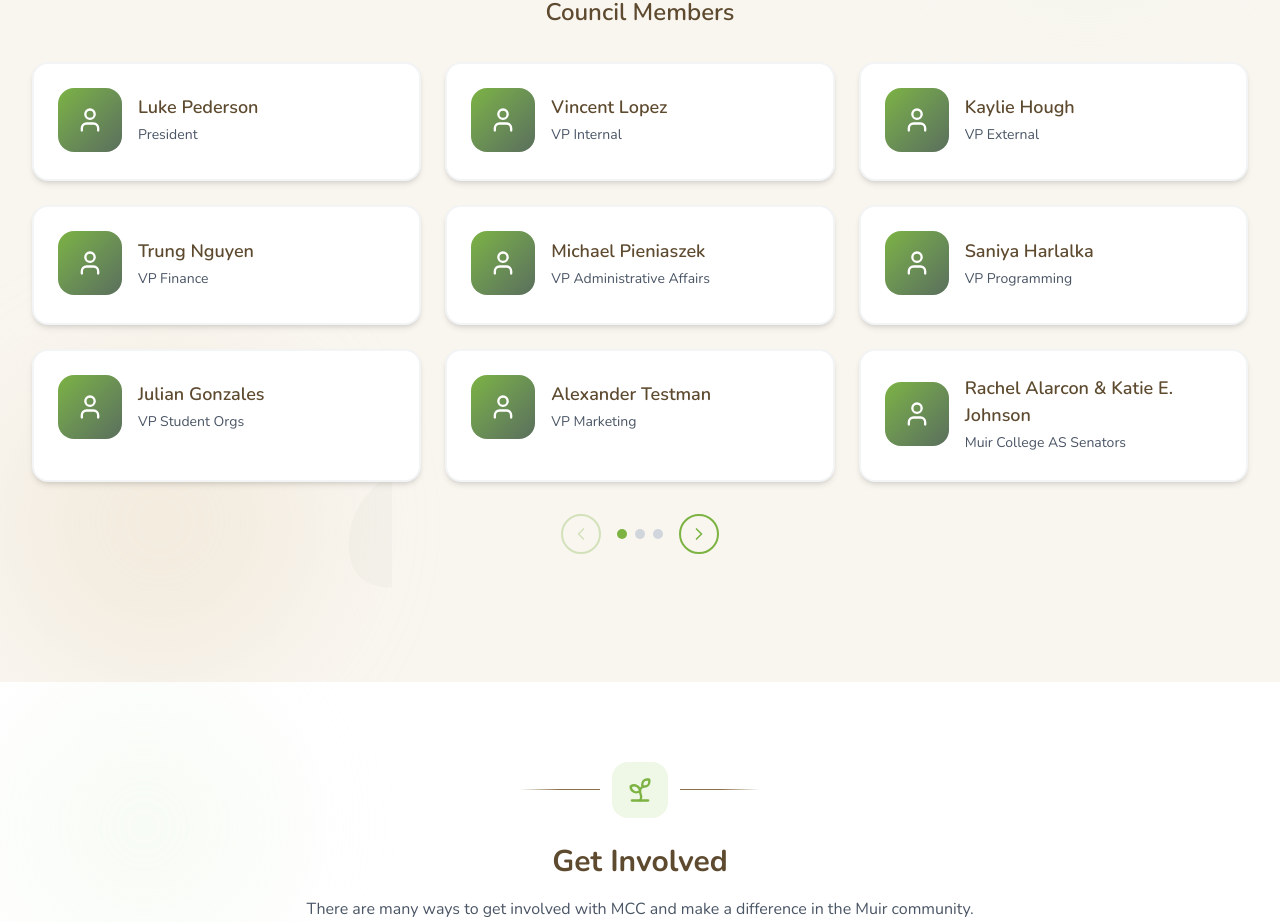
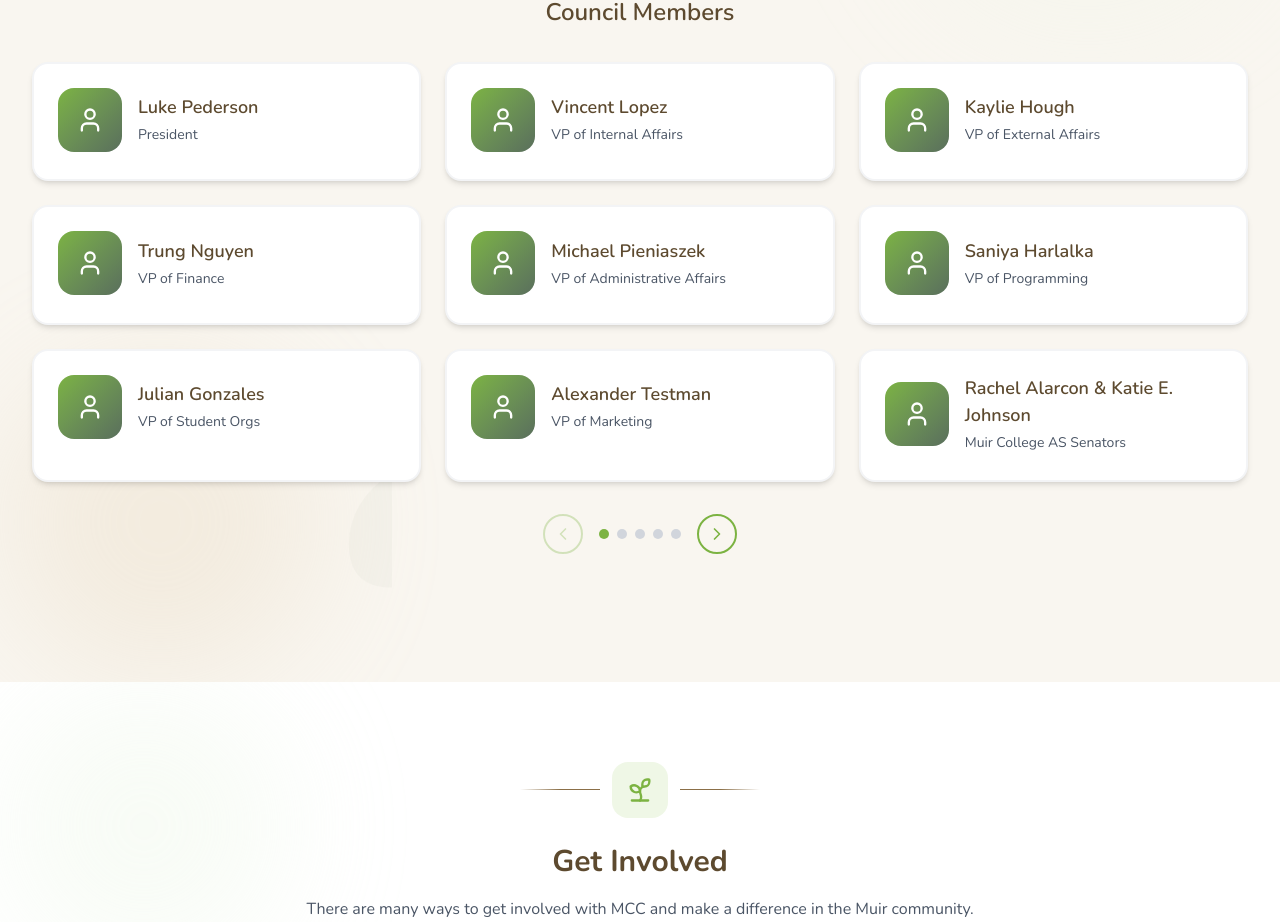
Before and after one commit to Muir-College-Council/muircollegecouncil, a Next.js app: page / in a window 1280 px wide. Shown: the part 2880-3802 px from the top of the page. Built offline with nearby package versions, Linux system fonts and the light colour scheme.

Commit message:
Member Updates

```diff
--- a/app/page.tsx
+++ b/app/page.tsx
@@ -87,32 +87,42 @@ const events = [
 
 const councilMembers = [
   { name: 'Luke Pederson', role: 'President' },
-  { name: 'Vincent Lopez', role: 'VP Internal' },
-  { name: 'Kaylie Hough', role: 'VP External' },
-  { name: 'Trung Nguyen', role: 'VP Finance' },
-  { name: 'Michael Pieniaszek', role: 'VP Administrative Affairs' },
-  { name: 'Saniya Harlalka', role: 'VP Programming' },
-  { name: 'Julian Gonzales', role: 'VP Student Orgs' },
-  { name: 'Alexander Testman', role: 'VP Marketing' },
+  { name: 'Vincent Lopez', role: 'VP of Internal Affairs' },
+  { name: 'Kaylie Hough', role: 'VP of External Affairs' },
+  { name: 'Trung Nguyen', role: 'VP of Finance' },
+  { name: 'Michael Pieniaszek', role: 'VP of Administrative Affairs' },
+  { name: 'Saniya Harlalka', role: 'VP of Programming' },
+  { name: 'Julian Gonzales', role: 'VP of Student Orgs' },
+  { name: 'Alexander Testman', role: 'VP of Marketing' },
   { name: 'Rachel Alarcon & Katie E. Johnson', role: 'Muir College AS Senators' },
-  { name: 'TBD', role: 'Director of Events' },
-  { name: 'TBD', role: 'Director of Outreach' },
-  { name: 'TBD', role: 'Director of Communications' },
-  { name: 'TBD', role: 'Director of Sustainability' },
-  { name: 'TBD', role: 'Director of Diversity & Inclusion' },
-  { name: 'TBD', role: 'Director of Academic Affairs' },
-  { name: 'TBD', role: 'Director of Health & Wellness' },
-  { name: 'TBD', role: 'Senator' },
-  { name: 'TBD', role: 'Senator' },
-  { name: 'TBD', role: 'Senator' },
-  { name: 'TBD', role: 'Senator' },
-  { name: 'TBD', role: 'Director of Community Relations' },
-  { name: 'TBD', role: 'Director of Social Media' },
-  { name: 'TBD', role: 'Director of First-Year Experience' },
-  { name: 'TBD', role: 'Director of Alumni Relations' },
-  { name: 'TBD', role: 'Director of Spirit & Culture' },
-  { name: 'TBD', role: 'Director of Philanthropy' },
-  { name: 'TBD', role: 'Director of Technology' },
+  { name: 'Jay Gima', role: 'Student Fee Advisory Committee (SFAC)' },
+  { name: 'Noa Kliger', role: 'Recreation Facilities Advisory Board (RFAB)' },
+  { name: 'Carter Imrie', role: 'University Centers Advisory Board (UCAB)' },
+  { name: 'Sika Jain', role: 'AS Concerts & Events' },
+  { name: 'Sam Propst', role: 'Library Student Advisory Council (LSAC)' },
+  { name: 'Josiah Hernandez', role: 'Housing Dining Hospitality Committee (HDH)' },
+  { name: 'Jefferson Umanzor', role: 'Webmaster' },
+  { name: 'Ivy Nguyen', role: 'Historian' },
+  { name: 'Jeffrey Nguyen', role: 'Celebrating Muir College Week (CMCW) Chair' },
+  { name: 'Koi Cornejo', role: 'Muirstock Chair' },
+  { name: 'Kelly Hernandez', role: 'Student at Large Representative' },
+  { name: 'Arth Mittal', role: 'International Representative' },
+  { name: 'Ella Rust', role: 'Out-of-State Representative' },
+  { name: 'Luis Martinez', role: 'Commuter Student Representative' },
+  { name: 'Yajush Jayakrishnan', role: 'First Year Representative' },
+  { name: 'Faoa Gatoloai', role: 'First Year First Gen Representative' },
+  { name: 'Matthew Merriss', role: 'First Gen Continuing Students Representative' },
+  { name: 'Christopher Plaza', role: 'Resident Student Representative' },
+  { name: 'Ami Ron', role: 'Overflow Representative' },
+  { name: 'Kaitlin Rauh', role: 'Transfer Housing Representative' },
+  { name: 'Daniela Cardenas', role: 'Transfer Student Representative' },
+  { name: 'Keilani Solis', role: 'OSD Representative' },
+  { name: 'Vivian Doan', role: 'Academic Advocate' },
+  { name: 'Zainab Subhi', role: 'Basic Needs Advocate' },
+  { name: 'Grace Mabee', role: 'Environmental Advocate' },
+  { name: 'Sophia Soliman', role: 'Health and Wellness Advocate' },
+  { name: 'Gaby Aldana', role: 'Spirit Advocate' },
+  { name: 'Jimena Davalos', role: 'Diversity Advocate' },
 ];
 
 const MEMBERS_PER_PAGE_DESKTOP = 9;
```
